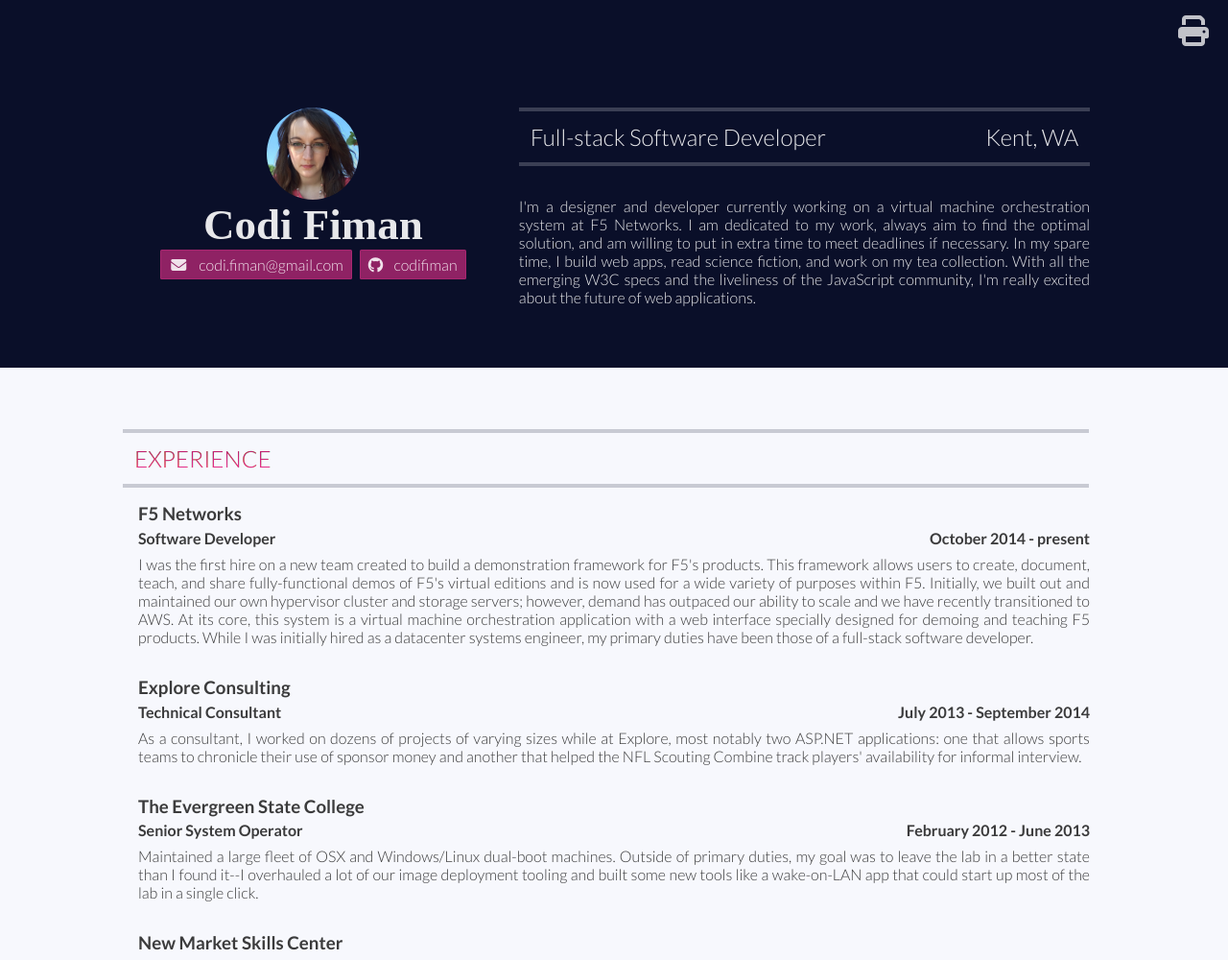
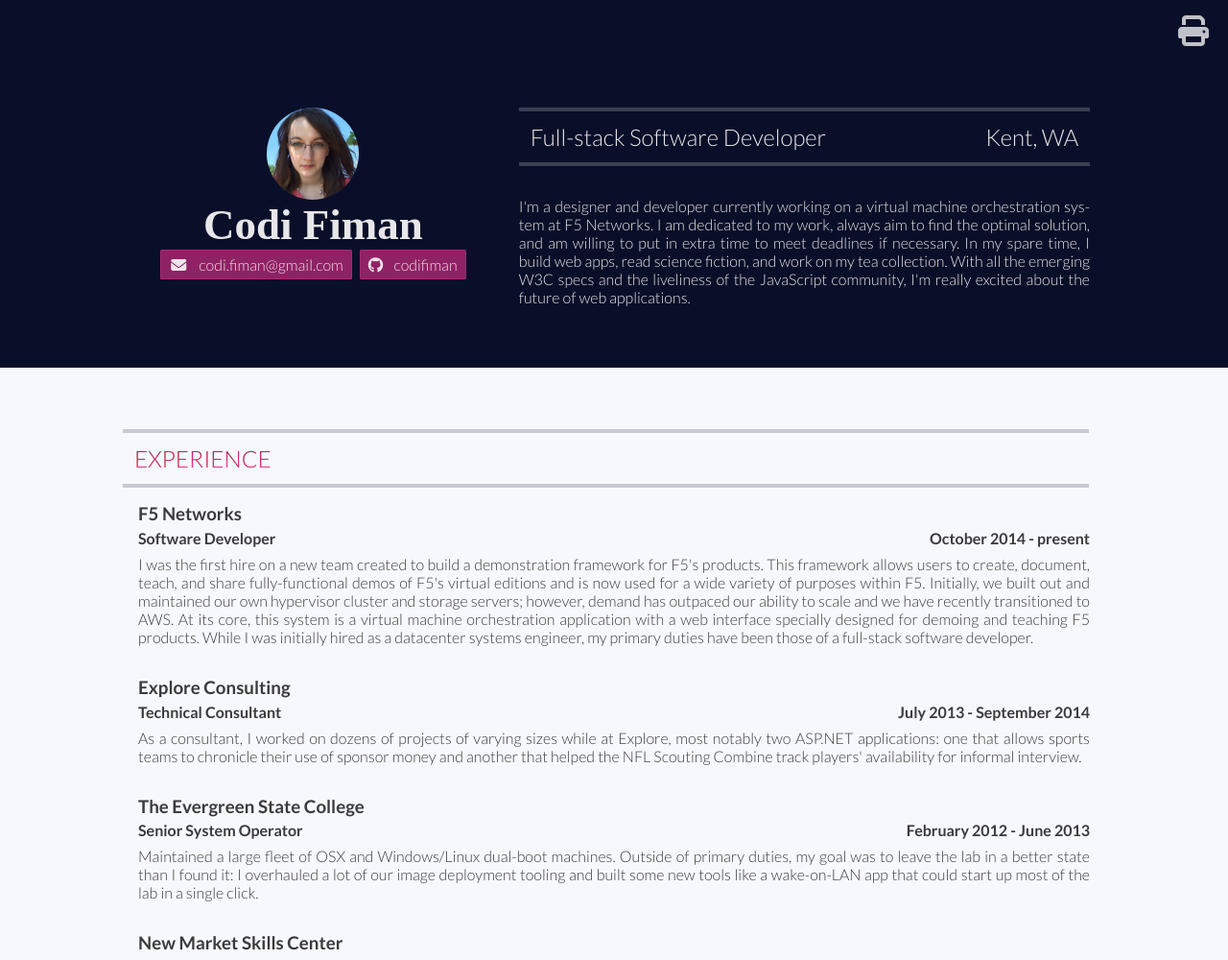
Before and after one commit to codifiman/codifiman.github.io, a Jekyll site: the page built from index.html, in a window 1280 px wide. Shown: the top 1000 px of the page at 96% size. Built offline with Jekyll 4.4.1, drawn with Linux system fonts in a browser that asks for light colours; nearby versions of some CDN libraries; some web fonts are replaced.

Commit message:
Fix hyphens in other browsers

```diff
--- a/_data/experience.yml
+++ b/_data/experience.yml
@@ -16,7 +16,7 @@
 - company: The Evergreen State College
   position: Senior System Operator
   duration: February 2012 - June 2013
-  summary: "Maintained a large fleet of OSX and Windows/Linux dual-boot machines. Outside of primary duties, my goal was to leave the lab in a better state than I found it--I overhauled a lot of our image deployment tooling and built some new tools like a wake-on-LAN app that could start up most of the lab in a single click."
+  summary: "Maintained a large fleet of OSX and Windows/Linux dual-boot machines. Outside of primary duties, my goal was to leave the lab in a better state than I found it: I overhauled a lot of our image deployment tooling and built some new tools like a wake-on-LAN app that could start up most of the lab in a single click."
 
 # Teacher's Assistant
 - company: New Market Skills Center
--- a/_layouts/main.html
+++ b/_layouts/main.html
@@ -1,4 +1,4 @@
-<html>
+<html lang="en">
   {% include head.html %}
   <body>
     {% include top_bar.html %}
--- a/_layouts/print.html
+++ b/_layouts/print.html
@@ -1,4 +1,4 @@
-<html>
+<html lang="en">
   {% include head.html %}
   <body class="print">
     {% include resume.html %}
--- a/_sass/header.scss
+++ b/_sass/header.scss
@@ -62,10 +62,6 @@ header {
   }
 
   p {
-    text-align: justify;
-    word-break: break-word;
-    hyphens: auto;
-
     @include screen(small) {
       margin: 2rem 1rem;
     }
--- a/_sass/typography.scss
+++ b/_sass/typography.scss
@@ -63,3 +63,9 @@ h6 {
 header {
 	color: color-alpha(white, 0.9);
 }
+
+p {
+  hyphens: auto;
+  text-align: justify;
+  word-break: all;
+}
```
